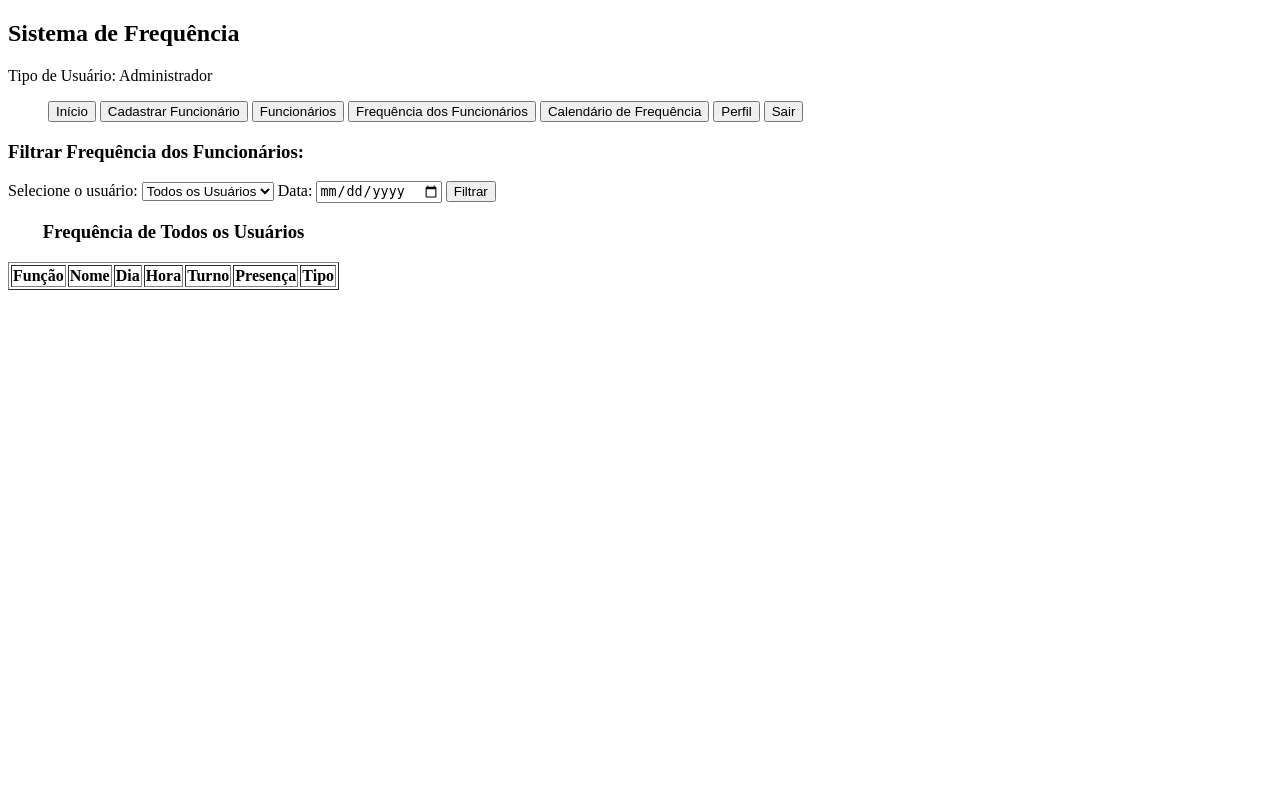
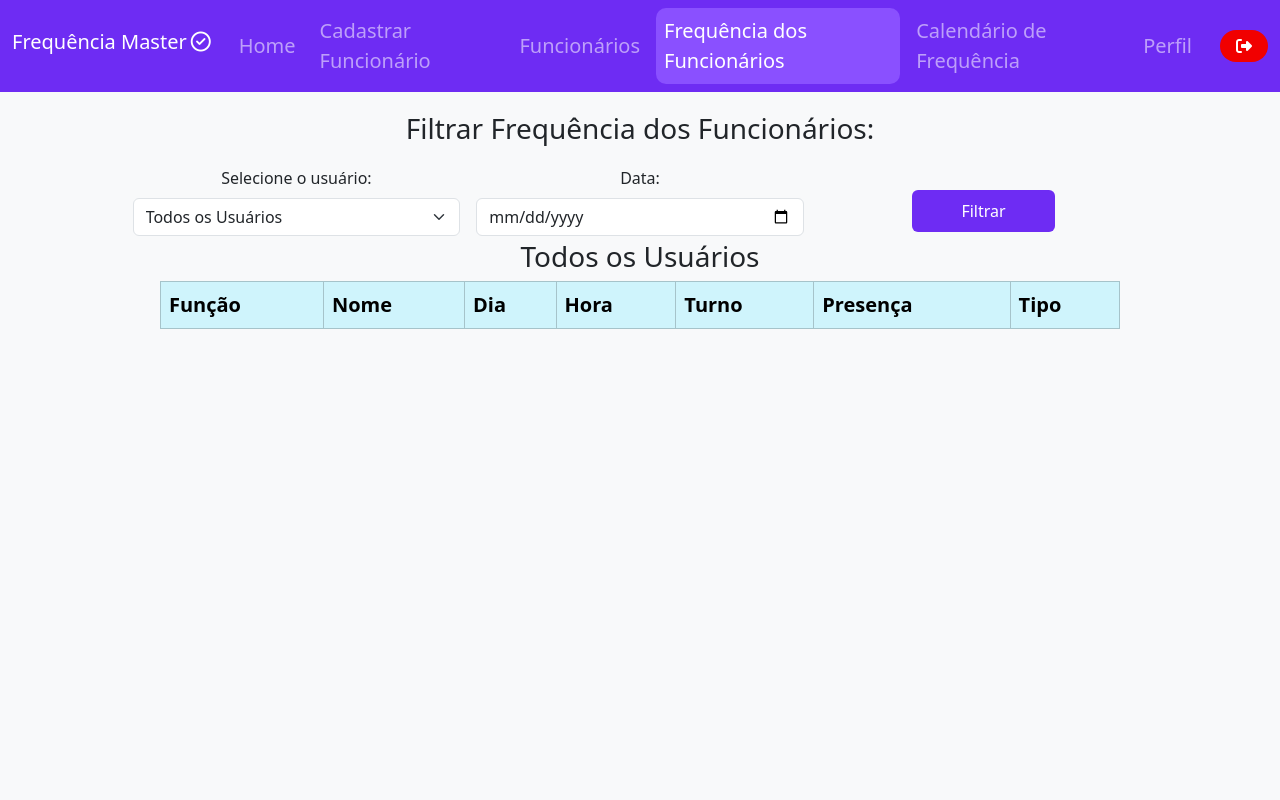
Before and after one commit to vittorioaugusto/controle_frequencia, a PHP site: page /frequencia_funcionarios.php in a window 1280 px wide. Run offline with PHP 8.4, Linux system fonts and the light colour scheme; the visitor is signed in with stand-in values (Sample User, id 1); data that the repository does not hold is empty; some libraries are stand-ins or nearby versions.

Commit message:
update 50

```diff
--- a/cadastro_administrador.php
+++ b/cadastro_administrador.php
@@ -21,7 +21,7 @@
 
     <nav class="navbar navbar-expand-lg">
         <div class="container-fluid">
-            <h1 class="navbar-brand no-hover-color">Frequência Tech<i class="fa fa-check-circle-o ms-1" aria-hidden="true"></i></h1>
+            <h1 class="navbar-brand no-hover-color">Frequência Master<i class="fa fa-check-circle-o ms-1" aria-hidden="true"></i></h1>
         </div>
     </nav>
 
@@ -63,7 +63,7 @@
                             <i class="fas fa-phone fa-1x"></i>
                         </span>
                         <label for="telefone" class="form-label visually-hidden">Telefone:</label>
-                        <input type="tel" name="telefone" class="form-control" pattern="\([0-9]{2}\) [0-9]{4,5}-[0-9]{4}" placeholder="Digite o telefone" required>
+                        <input type="tel" name="telefone" class="form-control" pattern="\([0-9]{2}\) [0-9]{4,5}-[0-9]{4}" placeholder="(00) 0000-0000" required>
                     </div>
                     <label for="turno" class="form-label custom-label">Turno:</label>
                     <select name="turno" class="form-select" required>
--- a/esqueci_senha.php
+++ b/esqueci_senha.php
@@ -21,7 +21,7 @@
 
     <nav class="navbar navbar-expand-lg">
         <div class="container-fluid">
-            <h1 class="navbar-brand no-hover-color">Frequência Tech<i class="fa fa-check-circle-o ms-1" aria-hidden="true"></i></h1>
+            <h1 class="navbar-brand no-hover-color">Frequência Master<i class="fa fa-check-circle-o ms-1" aria-hidden="true"></i></h1>
         </div>
     </nav>
 
--- a/frequencia_funcionarios.php
+++ b/frequencia_funcionarios.php
@@ -20,41 +20,90 @@ $resultUsuarios = mysqli_query($conexao, $queryUsuarios);
 ?>
 
 <!DOCTYPE html>
-<html>
+<html lang="pt-br">
 
 <head>
+    <meta charset="UTF-8">
+    <meta http-equiv="X-UA-Compatible" content="IE=edge" />
+    <meta name="viewport" content="width=device-width, initial-scale=1.0">
+
+    <!-- Bootstrap CSS link -->
+    <link href="https://cdn.jsdelivr.net/npm/bootstrap@5.3.3/dist/css/bootstrap.min.css" rel="stylesheet" integrity="sha384-QWTKZyjpPEjISv5WaRU9OFeRpok6YctnYmDr5pNlyT2bRjXh0JMhjY6hW+ALEwIH" crossorigin="anonymous">
+
+    <!-- Biblioteca icones -->
+    <script src="https://kit.fontawesome.com/f2c34800e3.js" crossorigin="anonymous"></script>
+
+    <link rel="stylesheet" href="style.css">
     <title>Frequência dos Funcionários</title>
 </head>
 
-<body>
+<body class="vh-100">
 
-    <header>
-        <nav>
-            <div class="logo">
-                <div class="coin"></div>
-                <h1 id="titulo">Sistema de Frequência</h1>
+    <nav class="navbar navbar-expand-lg navbar-dark">
+        <div class="container-fluid">
+
+            <h1 class="navbar-brand no-hover-color">Frequência Master<i class="fa fa-check-circle-o ms-1" aria-hidden="true"></i></h1>
+
+            <button class="navbar-toggler shadow-none border-0" type="button" data-bs-toggle="offcanvas" data-bs-target="#offcanvasNavbar" aria-controls="offcanvasNavbar" aria-label="Toggle navigation">
+                <span class="navbar-toggler-icon"></span>
+            </button>
+
+            <div class="sidebar offcanvas offcanvas-end" tabindex="-1" id="offcanvasNavbar" aria-labelledby="offcanvasNavbarLabel">
+                <div class="offcanvas-header text-white border-bottom">
+                    <h5 class="offcanvas-title" id="offcanvasNavbarLabel">Frequência Tech</h5>
+                    <button type="button" class="btn-close btn-close-white shadow-none" data-bs-dismiss="offcanvas" aria-label="Close"></button>
                 </div>
-            <div class="bem_vindo_nome">
-                <p>Tipo de Usuário: <?php echo $_SESSION['tipo_usuario']; ?></p>
+
+                <div class="offcanvas-body d-flex flex-column flex-lg-row p-3 p-lg-0">
+                    <ul class="navbar-nav justify-content-center align-items-center fs-5 flex-grow-1 pe-3">
+                        <li class="nav-item mx-1">
+                            <a class="nav-link" href="principal.php" href="principal.php">Home</a>
+                        </li>
+                        <?php
+                        if ($_SESSION['tipo_usuario'] !== 'Administrador') {
+                            echo ' <li class="nav-item mx-1">
+                            <a class="nav-link" href="frequencia.php">Realizar Frequência</a>
+                        </li>';
+                            echo '<li class="nav-item mx-1">
+                            <a class="nav-link" href="horas_acumuladas.php">Horas Acumuladas</a>
+                        </li>';
+                        } else {
+                            echo '<li class="nav-item mx-1">
+                            <a class="nav-link" href="cadastro.php">Cadastrar Funcionário</a>
+                        </li>';
+                            echo ' <li class="nav-item mx-1">
+                            <a class="nav-link" href="funcionarios.php">Funcionários</a>
+                        </li>';
+                            echo '<li class="nav-item mx-1">
+                            <a class="nav-link active" style="background-color: #8a50ff" aria-current="page" href="frequencia_funcionarios.php">Frequência dos Funcionários</a>
+                        </li>';
+                        }
+                        ?>
+                        <li class="nav-item mx-1">
+                            <a class="nav-link" href="calendario_frequencia.php">Calendário de Frequência</a>
+                        </li>
+                        <li class="nav-item mx-1">
+                            <a class="nav-link" href="perfil.php">Perfil</a>
+                        </li>
+                    </ul>
+                    <div class="d-flex flex-column flex-lg-row justify-content-center align-items-center gap-3">
+                        <a href="javascript:void(0);" onclick="confirmarSaida();" class="text-white text-decoration-none px-3 py-1 rounded-4 sair-btn" title="Sair"> <i class="fa fa-sign-out" aria-hidden="true"></i> </a>
                     </div>
-            <div class="botao_nav">
-                <ul>
-                    <a href="principal.php"> <button id="butao_selecionado">Início</button></a>
-                    <a href="cadastro.php"><button>Cadastrar Funcionário</button></a>
-                    <a href="funcionarios.php"><button>Funcionários</button></a>
-                    <a href="frequencia_funcionarios.php"><button>Frequência dos Funcionários</button></a>
-                    <a href="calendario_frequencia.php"><button>Calendário de Frequência</button></a>
-                    <a href="perfil.php"><button>Perfil</button></a>
-                    <a href="javascript:void(0);" onclick="confirmarSaida();"> <button class="butao">Sair</button></a>
-                </ul>
+                </div>
+            </div>
         </div>
     </nav>
-    </header>
 
-    <form method="post" action="frequencia_funcionarios.php">
-        <h3>Filtrar Frequência dos Funcionários:</h3>
-        <label for="usuario">Selecione o usuário:</label>
-        <select name="usuario" id="usuario">
+
+    <div class="container">
+        <div class="p-1 mt-3">
+            <div class="card-body">
+                <form method="post" action="frequencia_funcionarios.php" class="row g-3">
+                    <h3 class="card-title mb-1 text-center">Filtrar Frequência dos Funcionários:</h3>
+
+                    <div class="col-md-4 text-center">
+                        <label for="usuario" class="form-label">Selecione o usuário:</label>
+                        <select name="usuario" id="usuario" class="form-select">
                             <option value="">Todos os Usuários</option>
                             <?php
                             // Consulta SQL para obter os nomes dos usuários
@@ -67,16 +116,29 @@ $resultUsuarios = mysqli_query($conexao, $queryUsuarios);
                             }
                             ?>
                         </select>
+                    </div>
 
-        <label for="data">Data:</label>
-        <input type="date" name="data" id="data">
-        <input type="submit" value="Filtrar">
+                    <div class="col-md-4 text-center">
+                        <label for="data" class="form-label">Data:</label>
+                        <input type="date" name="data" id="data" class="form-control">
+                    </div>
+                    <div class="col-md-4 text-center">
+                        <button type="submit" class="btn btn-custom-color px-5 py-2 mt-4 ">Filtrar</button>
+                    </div>
                 </form>
+            </div>
+        </div>
+    </div>
 
-    <table border="1">
+
+    <main>
+        <section class="w-100 d-flex flex-column
+        justify-content-center align-items-center text-dark fs-5">
+
+            <table class="table w-75 table-bordered">
+                <div class="card-body">
                     <thead>
-            <caption>
-                <h3>Frequência de
+                        <h3>
                             <?php
                             if (isset($_POST['usuario'])) {
                                 $usuarioSelecionado = $_POST['usuario'];
@@ -90,15 +152,14 @@ $resultUsuarios = mysqli_query($conexao, $queryUsuarios);
                             }
                             ?>
                         </h3>
-            </caption>
-            <tr>
-                <th>Função</th>
-                <th>Nome</th>
-                <th>Dia</th>
-                <th>Hora</th>
-                <th>Turno</th>
-                <th>Presença</th>
-                <th>Tipo</th>
+                        <tr class="table-info">
+                            <th scope="col">Função</th>
+                            <th scope="col">Nome</th>
+                            <th scope="col">Dia</th>
+                            <th scope="col">Hora</th>
+                            <th scope="col">Turno</th>
+                            <th scope="col">Presença</th>
+                            <th scope="col">Tipo</th>
                         </tr>
                     </thead>
                     <tbody>
@@ -194,9 +255,15 @@ $resultUsuarios = mysqli_query($conexao, $queryUsuarios);
                         }
                         ?>
                     </tbody>
+                </div>
             </table>
+        </section>
+    </main>
 
 
+    <script src="https://cdn.jsdelivr.net/npm/bootstrap@5.3.3/dist/js/bootstrap.bundle.min.js" integrity="sha384-YvpcrYf0tY3lHB60NNkmXc5s9fDVZLESaAA55NDzOxhy9GkcIdslK1eN7N6jIeHz" crossorigin="anonymous"></script>
+    <script src="https://cdn.jsdelivr.net/npm/sweetalert2@10"></script>
+    <script src="https://code.jquery.com/jquery-3.6.0.min.js"></script>
     <script type="text/javascript" src="js/funcoes.js"></script>
 </body>
 
--- a/index.php
+++ b/index.php
@@ -21,7 +21,7 @@
 
     <nav class="navbar navbar-expand-lg">
         <div class="container-fluid">
-            <h1 class="navbar-brand no-hover-color">Frequência Tech<i class="fa fa-check-circle-o ms-1" aria-hidden="true"></i></h1>
+            <h1 class="navbar-brand no-hover-color">Frequência Master<i class="fa fa-check-circle-o ms-1" aria-hidden="true"></i></h1>
             <div class="d-flex flex-column flex-lg-row justify-content-center align-items-center">
                 <a href="cadastro_administrador.php" class="btn cadastro-btn px-3 py-2">Cadastrar Administrador</a>
             </div>
--- a/js/funcoes.js
+++ b/js/funcoes.js
@@ -7,7 +7,7 @@ function mostrarOcultarSenha() {
     }
 }
 
-function validarFormulario() {
+function validarFormularioCpf() {
     var cpf = document.getElementById("cpf").value;
 
     // Verifique se o botão "Filtrar Por CPF" foi clicado e o campo do CPF está vazio
@@ -109,6 +109,7 @@ function confirmarSaida() {
         title: "Confirmação",
         text: "Deseja realmente sair do sistema?",
         icon: "question",
+        iconColor: "#6E2CF3",
         showCancelButton: true,
         confirmButtonColor: "#3085d6",
         cancelButtonColor: "#d33",
--- a/processar_cadastro.php
+++ b/processar_cadastro.php
@@ -29,7 +29,7 @@
     <nav class="navbar navbar-expand-lg navbar-dark">
         <div class="container-fluid">
 
-            <h1 class="navbar-brand no-hover-color">Frequência Tech<i class="fa fa-check-circle-o ms-1" aria-hidden="true"></i></h1>
+            <h1 class="navbar-brand no-hover-color">Frequência Master<i class="fa fa-check-circle-o ms-1" aria-hidden="true"></i></h1>
 
             <button class="navbar-toggler shadow-none border-0" type="button" data-bs-toggle="offcanvas" data-bs-target="#offcanvasNavbar" aria-controls="offcanvasNavbar" aria-label="Toggle navigation">
                 <span class="navbar-toggler-icon"></span>
--- a/processar_cadastro_admin.php
+++ b/processar_cadastro_admin.php
@@ -28,7 +28,7 @@
 
     <nav class="navbar navbar-expand-lg">
         <div class="container-fluid">
-            <h1 class="navbar-brand no-hover-color">Frequência Tech<i class="fa fa-check-circle-o ms-1" aria-hidden="true"></i></h1>
+            <h1 class="navbar-brand no-hover-color">Frequência Master<i class="fa fa-check-circle-o ms-1" aria-hidden="true"></i></h1>
         </div>
     </nav>
 
--- a/processar_redefinir_senha.php
+++ b/processar_redefinir_senha.php
@@ -28,7 +28,7 @@
 
     <nav class="navbar navbar-expand-lg">
         <div class="container-fluid">
-            <h1 class="navbar-brand no-hover-color">Frequência Tech<i class="fa fa-check-circle-o ms-1" aria-hidden="true"></i></h1>
+            <h1 class="navbar-brand no-hover-color">Frequência Master<i class="fa fa-check-circle-o ms-1" aria-hidden="true"></i></h1>
         </div>
     </nav>
 
--- a/style.css
+++ b/style.css
@@ -30,7 +30,11 @@ body {
 
 .nav-item:hover {
     background-color: #8a50ff;
-    border-radius: 50px;
+    border-radius: 10px;
+}
+
+.nav-link{
+    border-radius: 10px;
 }
 
 .nav-link:hover {
```
Also changed, not shown: cadastro.php (+8 -9 lines), funcionarios.php (+8 -8 lines), principal.php (+4 -4 lines), README.md, img/vittorioaugusto.jpg (renamed from vittorioaugusto.jpg). Lines whose indentation alone changed are shown as unchanged.
